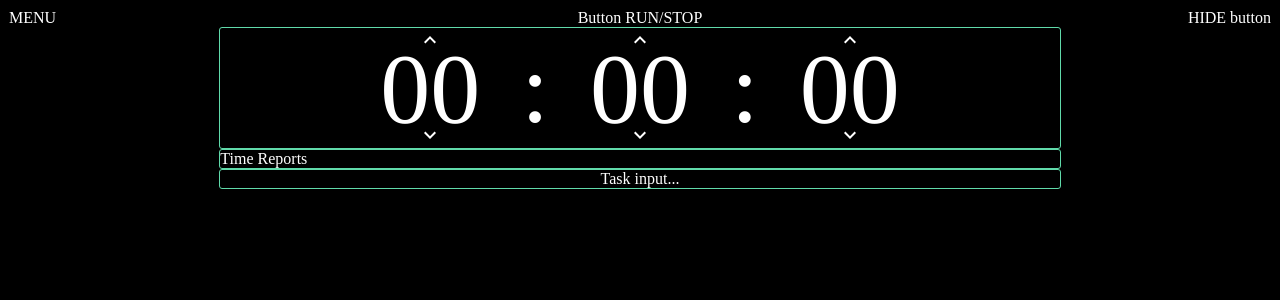
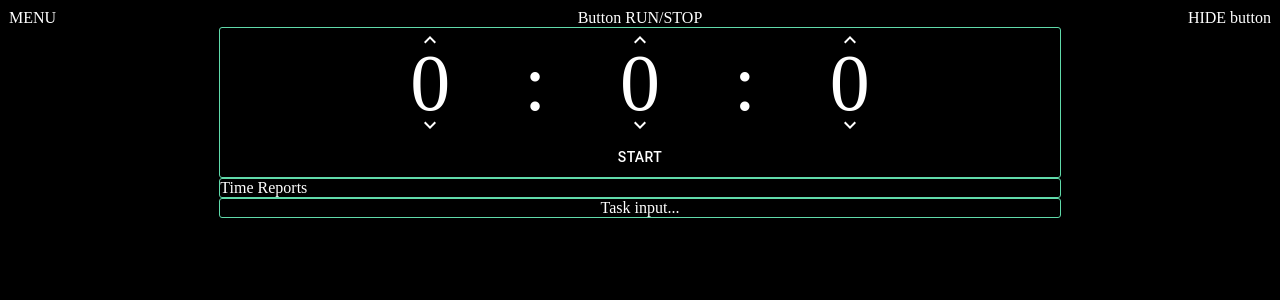
Before and after one commit to oleksandr-martiuk/myapp-ttr-ui, a React (Create React App) app: page /#/ in a window 1280 px wide. Shown: the top 300 px of the page. Built offline with nearby package versions, Linux system fonts and the light colour scheme.

Commit message:
Rewrote part of Timer business-logic with implementation of Arrows

```diff
--- a/src/components/TimeTracker/Timer/Timer.tsx
+++ b/src/components/TimeTracker/Timer/Timer.tsx
@@ -1,17 +1,25 @@
-import React from 'react';
-import {Box, Grid} from '@material-ui/core';
-import { makeStyles, createStyles, Theme } from '@material-ui/core/styles';
+import React, {Component} from 'react';
+import { withStyles } from '@material-ui/styles';
+import {Button, Grid} from '@material-ui/core';
+import { Theme } from '@material-ui/core/styles';
 import { ExpandMore, ExpandLess } from "@material-ui/icons";
 import clsx from "clsx";
+import moment from "moment";
 
-const useStyles = makeStyles((theme: Theme) =>
-   createStyles({
+const styles = (theme: Theme) => ({
    digitalBlock: {
       textAlign: 'center',
    },
+   buttonBlock: {
+      textAlign: 'center',
+      alignContent: 'center',
+   },
+   btn: {
+      border: '1px solid black'
+   },
    digits: {
-         fontSize: '100px',
-         height: '70px',
+      fontSize: '80px',
+      height: '60px',
       display:'flex',
       flexDirection: 'column',
       justifyContent: 'center',
@@ -30,51 +38,155 @@ const useStyles = makeStyles((theme: Theme) =>
       '&:active': {
          transform: 'scale(1.3)'
       },
-      },
-   })
-);
+   }
+}) as any; // TODO: fix it
 
-export default function Timer() {
-   const { digitalBlock, arrowBlock, digits, arrow } = useStyles();
+class Timer extends Component<any, any> {
+   public timer: any;
 
-   const doIt = () => console.log('Clicked: DO IT');
-   const doThat = () => console.log('Clicked: DO THAT');
+   constructor(readonly props: any) {
+      super(props);
+      this.state = {
+         start: 0,
+         time: 28800000,
+         isOn: false,
+         btnName: 'Start',
+         timer: {
+            h: 0,
+            m: 0,
+            s: 0
+         }
+      };
+      this.timer = 0;
+   }
+
+   runTimer = () => {
+      this.setState({
+         start: Date.now() + this.state.time,
+         isOn: true,
+         btnName: 'Stop',
+      });
+      this.timer = setInterval(() => {
+         const time = this.state.start - Date.now();
+         this.updateTimer(time);
+         console.log(time);
+      }, 1000);
+   };
+
+   updateTimer = (time: number) => {
+      console.log('Update TIME => time: ', time);
+
+      const hours = Math.trunc(moment.duration(time).asHours());
+      const minutes = moment.duration(time).minutes();
+      const seconds = moment.duration(time).seconds();
+
+      this.setState({
+         time: time,
+         timer: {
+            h: (hours < 10) ? "0" + hours : hours,
+            m: (minutes < 10) ? "0" + minutes : minutes,
+            s: (seconds < 10) ? "0" + seconds : seconds
+         }
+      });
+   };
+
+   stopTimer = () => {
+      this.setState({
+         isOn: false,
+         btnName: 'Start',
+      });
+      clearInterval(this.timer);
+      console.log('--------------------------------------------------');
+   };
+
+   toggleTimer = () => (this.state.isOn) ? this.stopTimer() : this.runTimer();
+
+   changeTime = (timeSegment = "", vary = 0) => {
+      console.log('timeSegment=', timeSegment, ' | vary=', vary);
+      let changeTime = +this.state.time;
+
+      const maxMs = 1000;
+      const maxSec = 60;
+      const maxMin = 60;
+
+      console.log('1. changeTime = ', changeTime);
+      if (timeSegment === 'hours') {
+         changeTime += vary * (maxMin * maxSec * maxMs);
+      } else if (timeSegment === 'minutes') {
+         changeTime += vary * (maxSec * maxMs);
+      } else if (timeSegment === 'seconds') {
+         changeTime += vary * maxMs;
+      }
+      console.log('2. changeTime = ', changeTime);
+
+      console.log('---------------------------------------------------------');
+
+      if (changeTime >= 0) {
+         this.updateTimer(changeTime);
+      }
+   };
+
+   render() {
+      const { classes } = this.props;
 
       return (
          <div>
             <Grid container>
 
                <Grid container>
-               <Grid className={clsx(digitalBlock)} xs={2}></Grid>
-               <Grid className={clsx(digitalBlock, arrowBlock)} xs={2}><ExpandLess className={arrow} onClick={doIt}/></Grid>
-               <Grid className={clsx(digitalBlock)} xs={1}></Grid>
-               <Grid className={clsx(digitalBlock, arrowBlock)} xs={2}><ExpandLess className={arrow} onClick={doIt}/></Grid>
-               <Grid className={clsx(digitalBlock)} xs={1}></Grid>
-               <Grid className={clsx(digitalBlock, arrowBlock)} xs={2}><ExpandLess className={arrow} onClick={doIt}/></Grid>
-               <Grid className={clsx(digitalBlock)} xs={2}></Grid>
+                  <Grid className={clsx(classes.digitalBlock)} xs={2}></Grid>
+                  <Grid className={clsx(classes.digitalBlock, classes.arrowBlock)} xs={2}>
+                     <ExpandLess className={classes.arrow} onClick={() => this.changeTime('hours', 1)}/>
+                  </Grid>
+                  <Grid className={clsx(classes.digitalBlock)} xs={1}></Grid>
+                  <Grid className={clsx(classes.digitalBlock, classes.arrowBlock)} xs={2}>
+                     <ExpandLess className={classes.arrow} onClick={() => this.changeTime('minutes', 1)}/>
+                  </Grid>
+                  <Grid className={clsx(classes.digitalBlock)} xs={1}></Grid>
+                  <Grid className={clsx(classes.digitalBlock, classes.arrowBlock)} xs={2}>
+                     <ExpandLess className={classes.arrow} onClick={() => this.changeTime('seconds', 1)}/>
+                  </Grid>
+                  <Grid className={clsx(classes.digitalBlock)} xs={2}></Grid>
                </Grid>
 
                <Grid container>
-               <Grid className={clsx(digitalBlock, digits)} xs={2}></Grid>
-               <Grid className={clsx(digitalBlock, digits)} xs={2}>00</Grid>
-               <Grid className={clsx(digitalBlock, digits)} xs={1}>:</Grid>
-               <Grid className={clsx(digitalBlock, digits)} xs={2}>00</Grid>
-               <Grid className={clsx(digitalBlock, digits)} xs={1}>:</Grid>
-               <Grid className={clsx(digitalBlock, digits)} xs={2}>00</Grid>
-               <Grid className={clsx(digitalBlock, digits)} xs={2}></Grid>
+                  <Grid className={clsx(classes.digitalBlock, classes.digits)} xs={2}></Grid>
+                  <Grid className={clsx(classes.digitalBlock, classes.digits)} xs={2}>{this.state.timer.h}</Grid>
+                  <Grid className={clsx(classes.digitalBlock, classes.digits)} xs={1}>:</Grid>
+                  <Grid className={clsx(classes.digitalBlock, classes.digits)} xs={2}>{this.state.timer.m}</Grid>
+                  <Grid className={clsx(classes.digitalBlock, classes.digits)} xs={1}>:</Grid>
+                  <Grid className={clsx(classes.digitalBlock, classes.digits)} xs={2}>{this.state.timer.s}</Grid>
+                  <Grid className={clsx(classes.digitalBlock, classes.digits)} xs={2}></Grid>
                </Grid>
 
                <Grid container>
-               <Grid className={clsx(digitalBlock)} xs={2}></Grid>
-               <Grid className={clsx(digitalBlock, arrowBlock)} xs={2}><ExpandMore className={arrow} onClick={doThat}/></Grid>
-               <Grid className={clsx(digitalBlock)} xs={1}></Grid>
-               <Grid className={clsx(digitalBlock, arrowBlock)} xs={2}><ExpandMore className={arrow} onClick={doThat}/></Grid>
-               <Grid className={clsx(digitalBlock)} xs={1}></Grid>
-               <Grid className={clsx(digitalBlock, arrowBlock)} xs={2}><ExpandMore className={arrow} onClick={doThat}/></Grid>
-               <Grid className={clsx(digitalBlock)} xs={2}></Grid>
+                  <Grid className={clsx(classes.digitalBlock)} xs={2}></Grid>
+                  <Grid className={clsx(classes.digitalBlock, classes.arrowBlock)} xs={2}>
+                     <ExpandMore className={classes.arrow} onClick={() => this.changeTime('hours', -1)}/>
+                  </Grid>
+                  <Grid className={clsx(classes.digitalBlock)} xs={1}></Grid>
+                  <Grid className={clsx(classes.digitalBlock, classes.arrowBlock)} xs={2}>
+                     <ExpandMore className={classes.arrow} onClick={() => this.changeTime('minutes', -1)}/>
+                  </Grid>
+                  <Grid className={clsx(classes.digitalBlock)} xs={1}></Grid>
+                  <Grid className={clsx(classes.digitalBlock, classes.arrowBlock)} xs={2}>
+                     <ExpandMore className={classes.arrow} onClick={() => this.changeTime('seconds', -1)}/>
+                  </Grid>
+                  <Grid className={clsx(classes.digitalBlock)} xs={2}></Grid>
+               </Grid>
+
+               <Grid container>
+                  <Grid  className={classes.buttonBlock} xs={12}>
+                     <Button className={classes.btn} onClick={this.toggleTimer}>
+                        {this.state.btnName}
+                     </Button>
+                  </Grid>
                </Grid>
 
             </Grid>
          </div>
-   )
+      );
    }
+}
+
+export default withStyles(styles, { withTheme: true })(Timer);
--- a/src/shared/styles/theme.tsx
+++ b/src/shared/styles/theme.tsx
@@ -12,7 +12,9 @@ export const appTheme = createMuiTheme({
          default: '#000000'
       },
       text: {
-         primary: '#FFFFFF'
+         primary: '#FFFFFF',
+         secondary: '#8D8D8D',
+         disabled: '#3A3A3A'
       }
    },
 });
```
Lines whose indentation alone changed are shown as unchanged.
